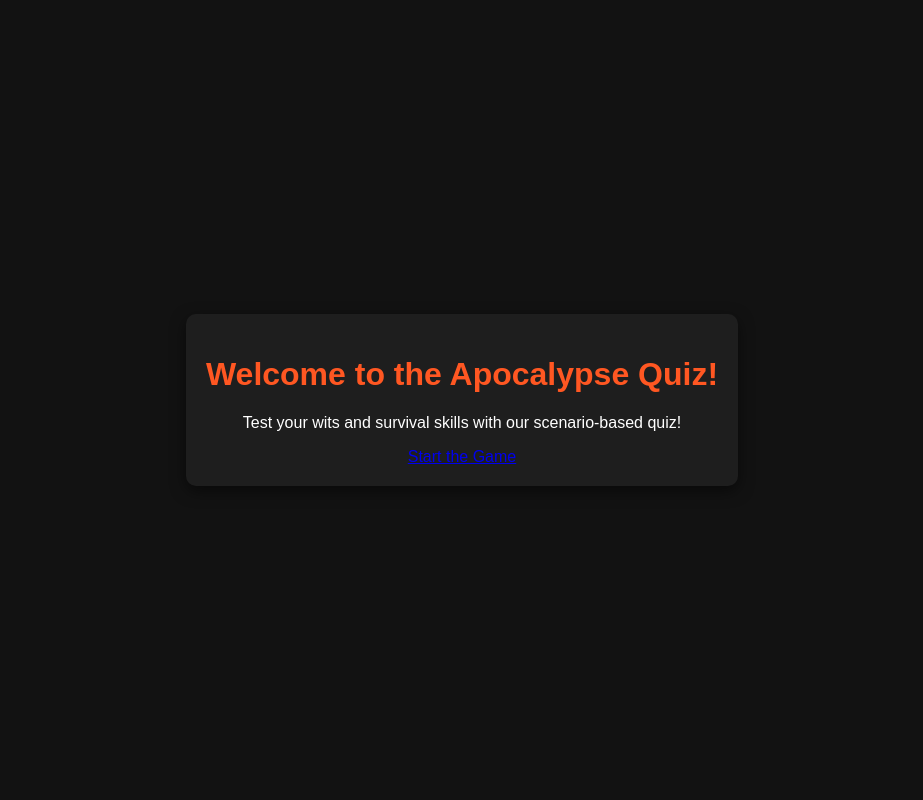
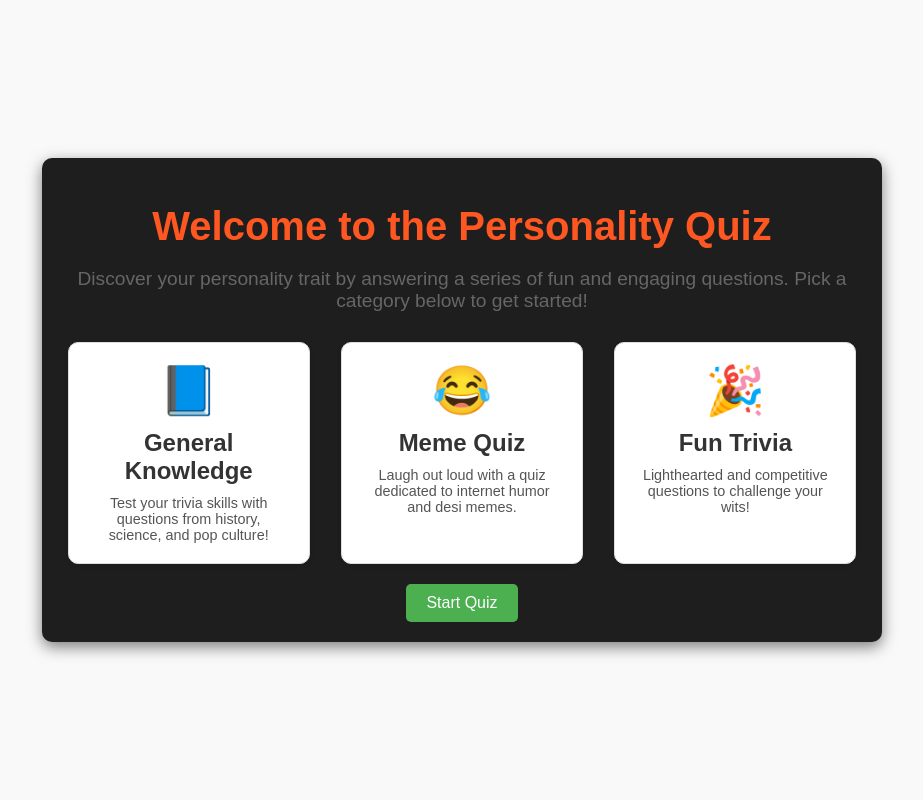
Before and after one commit to KashafIsrar/Quizgame, a Flask app: template templates/index.html in a window 1280 px wide. Shown: the whole page, without its empty margins (178-1101 px from the left). Run offline with Flask 3, Linux system fonts and the light colour scheme; the template is opened without the code that fills it, so the values that code supplies are empty.

Commit message:
new changes

```diff
--- a/app.py
+++ b/app.py
@@ -1,77 +1,51 @@
-from flask import Flask, render_template, request, redirect, url_for
+from flask import Flask, render_template, request, jsonify, redirect, url_for
+import json
+import os
 
 app = Flask(__name__)
 
-# Hardcoded questions and answers
-questions = [
-    {
-        "id": 1,
-        "scenario": "You find a mysterious bunker, but the door has a combination lock. What is the sum of 15 + 27?",
-        "options": ["30", "42", "50", "57"],
-        "answer": "42"
-    },
-    {
-        "id": 2,
-        "scenario": "You encounter a stranger who offers to trade supplies. What is the chemical symbol for water?",
-        "options": ["H2O", "O2", "CO2", "H2"],
-        "answer": "H2O"
-    },
-    {
-        "id": 3,
-        "scenario": "You're trapped in a room filling with gas. Solve this riddle to escape: What has keys but can't open locks?",
-        "options": ["Piano", "Locksmith", "Keyboard", "Map"],
-        "answer": "Piano"
+# Load questions based on category
+def load_questions(category):
+    filepath = os.path.join("questions", f"{category}.json")
+    with open(filepath, "r") as file:
+        return json.load(file)
+
+# Homepage
+@app.route("/", methods=["GET"])
+def home():
+    return render_template("index.html")
+
+# Start Quiz
+@app.route("/start-quiz", methods=["POST"])
+def start_quiz():
+    category = request.form.get("category")
+    if not category:
+        return redirect(url_for("home"))
+    questions = load_questions(category)
+    return render_template("quiz.html", questions=questions, category=category)
+
+# Submit Quiz and Show Results
+@app.route("/submit-quiz", methods=["POST"])
+def submit_quiz():
+    answers = request.json.get("answers", {})
+    scores = {
+        "Your'e just a chill guy.": 0,
+        "Expectes an easy day, failed.": 0,
+        "Main character energy? Always ON.": 0,
     }
-]
+    for answer in answers.values():
+        scores[answer] += 1
 
-# Track the player's score
-player_score = 0
+    # Determine personality trait
+    personality = max(scores, key=scores.get)
+    image_map = {
+        "Your'e just a chill guy.": "chill.jpg",
+        "Expectes an easy day, failed.": "failed.jpg",
+        "Main character energy? Always ON.": "main_character.jpg",
+    }
+    return render_template(
+        "result.html", personality=personality, image=image_map[personality]
+    )
 
-@app.route('/')
-def index():
-    return render_template('home.html')
-
-@app.route('/instructions')
-def instructions():
-    return render_template('instructions.html')
-
-@app.route('/game/<int:question_id>', methods=['GET', 'POST'])
-def game(question_id):
-    global player_score
-
-    # Find the question by ID
-    question = next((q for q in questions if q["id"] == question_id), None)
-
-    if not question:
-        return redirect(url_for('ending'))
-
-    if request.method == 'POST':
-        selected_answer = request.form.get('answer')
-        print(f"Selected Answer: {selected_answer}")
-        if selected_answer == question["answer"]:
-            player_score += 10  # Award points for correct answers
-        return redirect(url_for('game', question_id=question_id + 1))
-
-    return render_template('game.html', question=question)
-
-@app.route('/ending')
-def ending():
-    global player_score
-    # Determine the ending based on the score
-    if player_score >= 20:
-        ending_message = "Congratulations! You survived the apocalypse and found a safe zone."
-    elif player_score >= 10:
-        ending_message = "You managed to survive but lost many supplies. It's a tough road ahead."
-    else:
-        ending_message = "You succumbed to the dangers of the apocalypse. Better luck next time!"
-
-    final_score = player_score
-    player_score = 0  # Reset the score for the next playthrough
-    return render_template('ending.html', ending_message=ending_message, final_score=final_score)
-
-@app.route('/leaderboard')
-def leaderboard():
-    return render_template('leaderboard.html')  # Placeholder for leaderboard logic
-
-if __name__ == '__main__':
+if __name__ == "__main__":
     app.run(debug=True)
--- a/templates/index.html
+++ b/templates/index.html
@@ -1,16 +1,134 @@
 <!DOCTYPE html>
 <html lang="en">
 <head>
-    <meta charset="UTF-8">
-    <meta name="viewport" content="width=device-width, initial-scale=1.0">
-    <title>Apocalypse Quiz</title>
-    <link rel="stylesheet" href="{{ url_for('static', filename='css/styles.css') }}">
+  <meta charset="UTF-8">
+  <meta name="viewport" content="width=device-width, initial-scale=1.0">
+  <title>Welcome to the Personality Quiz</title>
+  <link rel="stylesheet" href="{{ url_for('static', filename='css/styles.css') }}">
+  <style>
+    body {
+      font-family: Arial, sans-serif;
+      margin: 0;
+      padding: 0;
+      background-color: #f9f9f9;
+      color: #333;
+    }
+    .container {
+      max-width: 800px;
+      margin: 50px auto;
+      text-align: center;
+    }
+    h1 {
+      font-size: 2.5em;
+      margin-bottom: 10px;
+    }
+    .description {
+      font-size: 1.2em;
+      color: #666;
+      margin-bottom: 30px;
+    }
+    .categories {
+      display: flex;
+      justify-content: space-around;
+      flex-wrap: wrap;
+      gap: 20px;
+    }
+    .category-box {
+      background-color: #fff;
+      border: 1px solid #ddd;
+      border-radius: 10px;
+      width: 200px;
+      padding: 20px;
+      box-shadow: 0 2px 4px rgba(0, 0, 0, 0.1);
+      transition: transform 0.2s, box-shadow 0.2s, border 0.2s;
+      cursor: pointer;
+      text-align: center;
+    }
+    .category-box:hover {
+      transform: translateY(-5px);
+      box-shadow: 0 4px 8px rgba(0, 0, 0, 0.2);
+    }
+    .category-box input {
+      display: none; /* Hide the radio input */
+    }
+    .category-box .icon {
+      font-size: 3em;
+      color: #4CAF50;
+      margin-bottom: 10px;
+    }
+    .category-box .category-title {
+      font-size: 1.5em;
+      margin: 10px 0;
+      font-weight: bold;
+    }
+    .category-box .category-description {
+      font-size: 0.9em;
+      color: #555;
+    }
+    .category-box input:checked + .category-title,
+    .category-box input:checked + .category-description,
+    .category-box input:checked + .icon {
+      color: #fff;
+    }
+    .category-box input:checked + * {
+      background-color: #4CAF50;
+      border-color: #4CAF50;
+      color: #fff;
+      box-shadow: 0 4px 8px rgba(76, 175, 80, 0.4);
+      transform: translateY(-5px);
+    }
+    .start-btn {
+      margin-top: 20px;
+      padding: 10px 20px;
+      font-size: 1em;
+      color: white;
+      background-color: #4CAF50;
+      border: none;
+      border-radius: 5px;
+      cursor: pointer;
+    }
+    .start-btn:hover {
+      background-color: #45a049;
+    }
+  </style>
 </head>
 <body>
-    <div class="container" id="home">
-        <h1>Welcome to the Apocalypse Quiz!</h1>
-        <p>Test your wits and survival skills with our scenario-based quiz!</p>
-        <a href="{{ url_for('instructions') }}" class="button">Start the Game</a>
-    </div>
+  <div class="container">
+    <h1>Welcome to the Personality Quiz</h1>
+    <p class="description">
+      Discover your personality trait by answering a series of fun and engaging questions.
+      Pick a category below to get started!
+    </p>
+
+    <form method="POST" action="/start-quiz">
+      <div class="categories">
+        <!-- General Knowledge -->
+        <label class="category-box">
+          <input type="radio" name="category" value="general" required>
+          <div class="icon">📘</div>
+          <div class="category-title">General Knowledge</div>
+          <div class="category-description">Test your trivia skills with questions from history, science, and pop culture!</div>
+        </label>
+
+        <!-- Meme Quiz -->
+        <label class="category-box">
+          <input type="radio" name="category" value="meme" required>
+          <div class="icon">😂</div>
+          <div class="category-title">Meme Quiz</div>
+          <div class="category-description">Laugh out loud with a quiz dedicated to internet humor and desi memes.</div>
+        </label>
+
+        <!-- Fun Trivia -->
+        <label class="category-box">
+          <input type="radio" name="category" value="fun" required>
+          <div class="icon">🎉</div>
+          <div class="category-title">Fun Trivia</div>
+          <div class="category-description">Lighthearted and competitive questions to challenge your wits!</div>
+        </label>
+      </div>
+
+      <button type="submit" class="start-btn">Start Quiz</button>
+    </form>
+  </div>
 </body>
 </html>
```
Also changed, not shown: templates/home.html (deleted, +0 -34 lines), templates/index1.html (added, +16 -0 lines), templates/quiz.html (+78 -0 lines), templates/result.html (+11 -10 lines).
